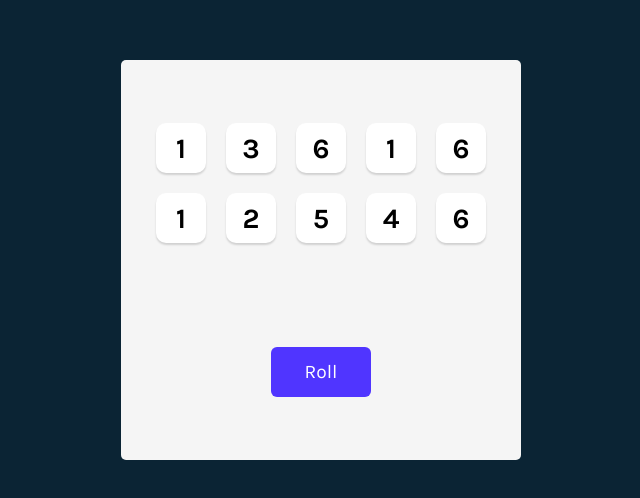
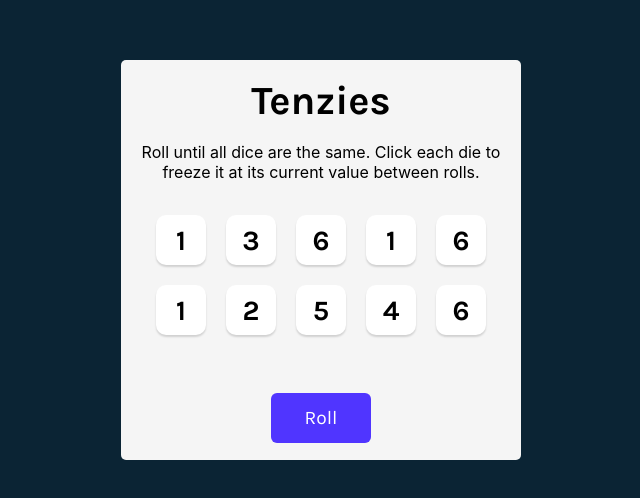
Before and after one commit to daliduraku/tenzies, a React (Vite) app: page / in a window 1280 px wide. Shown: the part 140-638 px from the top of the page, without its empty margins (319-959 px from the left). Built offline with nearby package versions, Linux system fonts and the light colour scheme.

Commit message:
feat: add title and instructions
- added instructions on how to play the game

```diff
--- a/src/App.jsx
+++ b/src/App.jsx
@@ -43,10 +43,12 @@
 
   return (
     <main>
-        <div className="dice-container">
-            {diceElements}
-        </div>
-        <button className="roll-dice" onClick={rollDice}>Roll</button>
+      <h1 className="title">Tenzies</h1>
+      <p className="instructions">Roll until all dice are the same. Click each die to freeze it at its current value between rolls.</p>
+      <div className="dice-container">
+        {diceElements}
+      </div>
+      <button className="roll-dice" onClick={rollDice}>Roll</button>
     </main>
   )
 }
```
